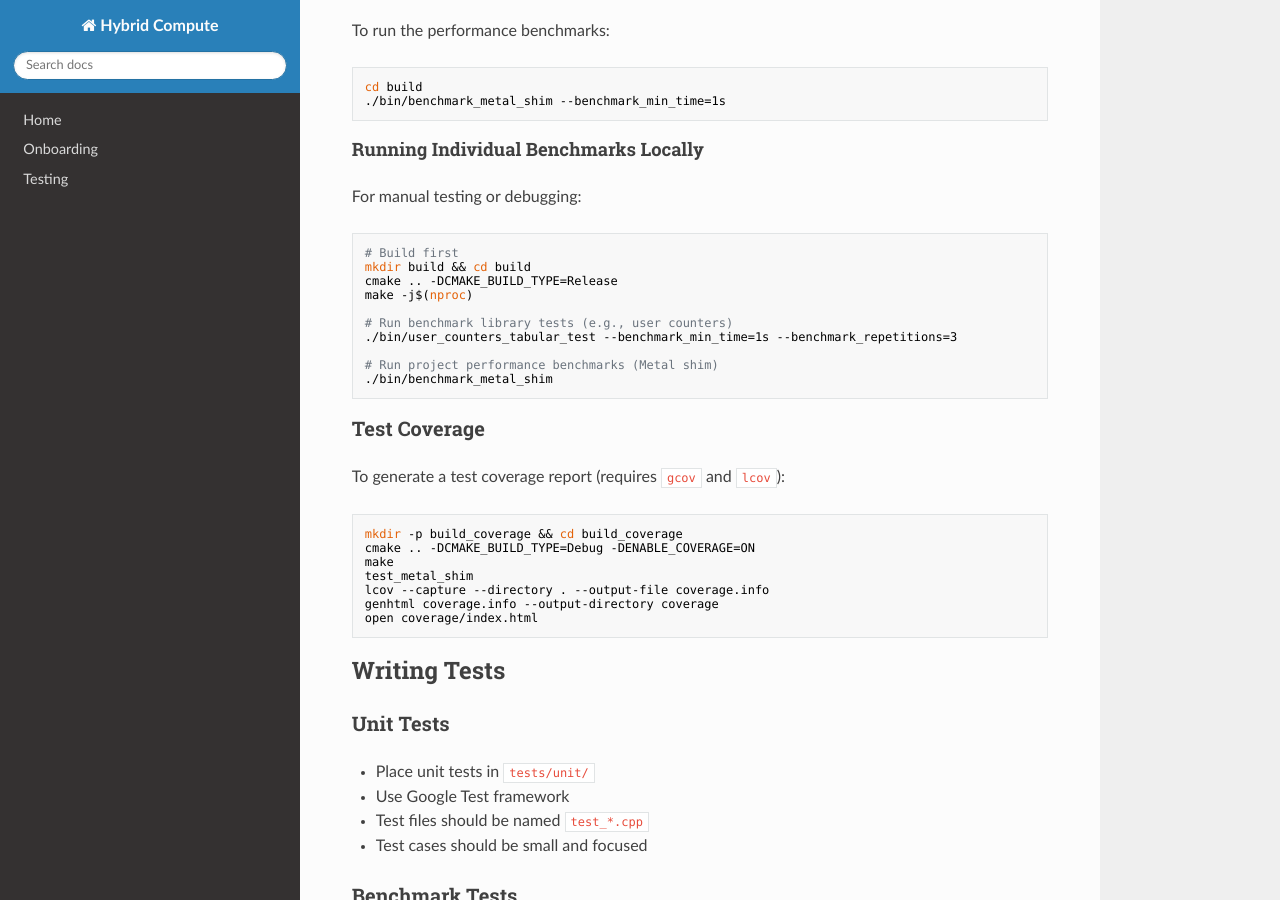
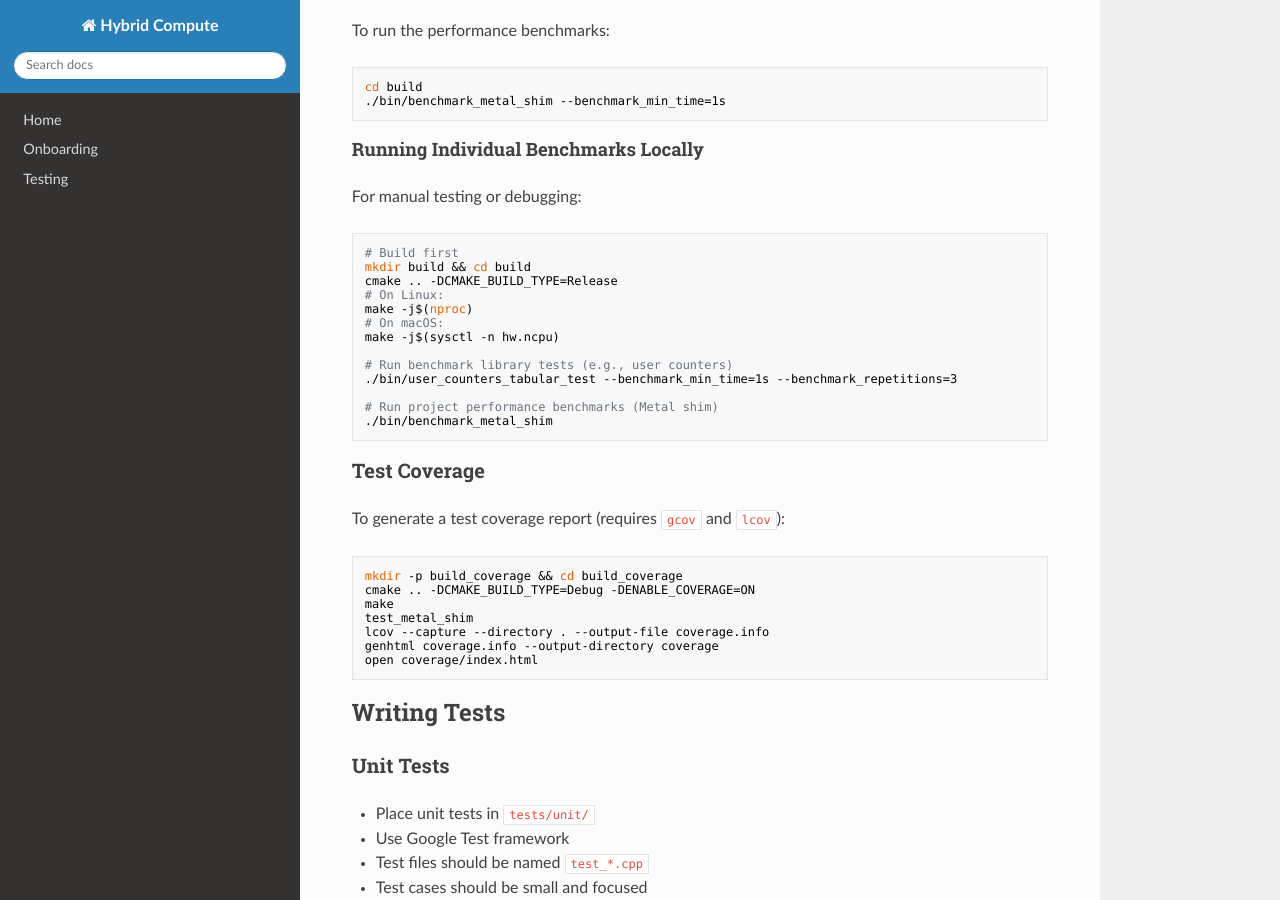
Before and after one commit to bniladridas/hybrid-compute, an MkDocs documentation site: the page built from docs/TESTING.md, in a window 1280 px wide and 900 px high, scrolled down 691 px. Built offline with MkDocs 1.6.1, drawn with Linux system fonts in a browser that asks for light colours; nearby versions of some CDN libraries.

Commit message:
docs: macos-specific make command in testing.md

```diff
--- a/docs/TESTING.md
+++ b/docs/TESTING.md
@@ -39,7 +39,10 @@ For manual testing or debugging:
 # Build first
 mkdir build && cd build
 cmake .. -DCMAKE_BUILD_TYPE=Release
+# On Linux:
 make -j$(nproc)
+# On macOS:
+make -j$(sysctl -n hw.ncpu)
 
 # Run benchmark library tests (e.g., user counters)
 ./bin/user_counters_tabular_test --benchmark_min_time=1s --benchmark_repetitions=3
```
Also changed, not shown: 2 other files.
